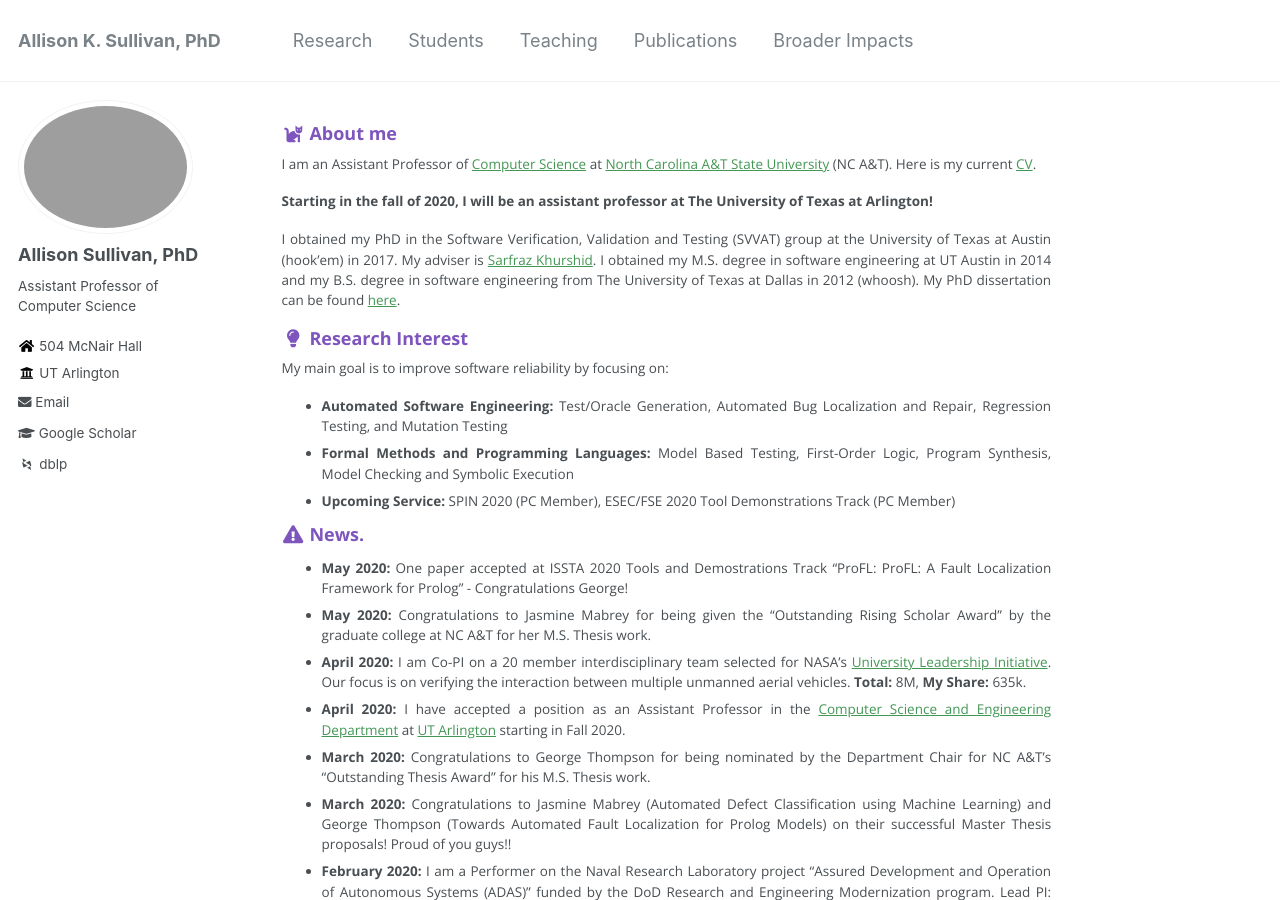
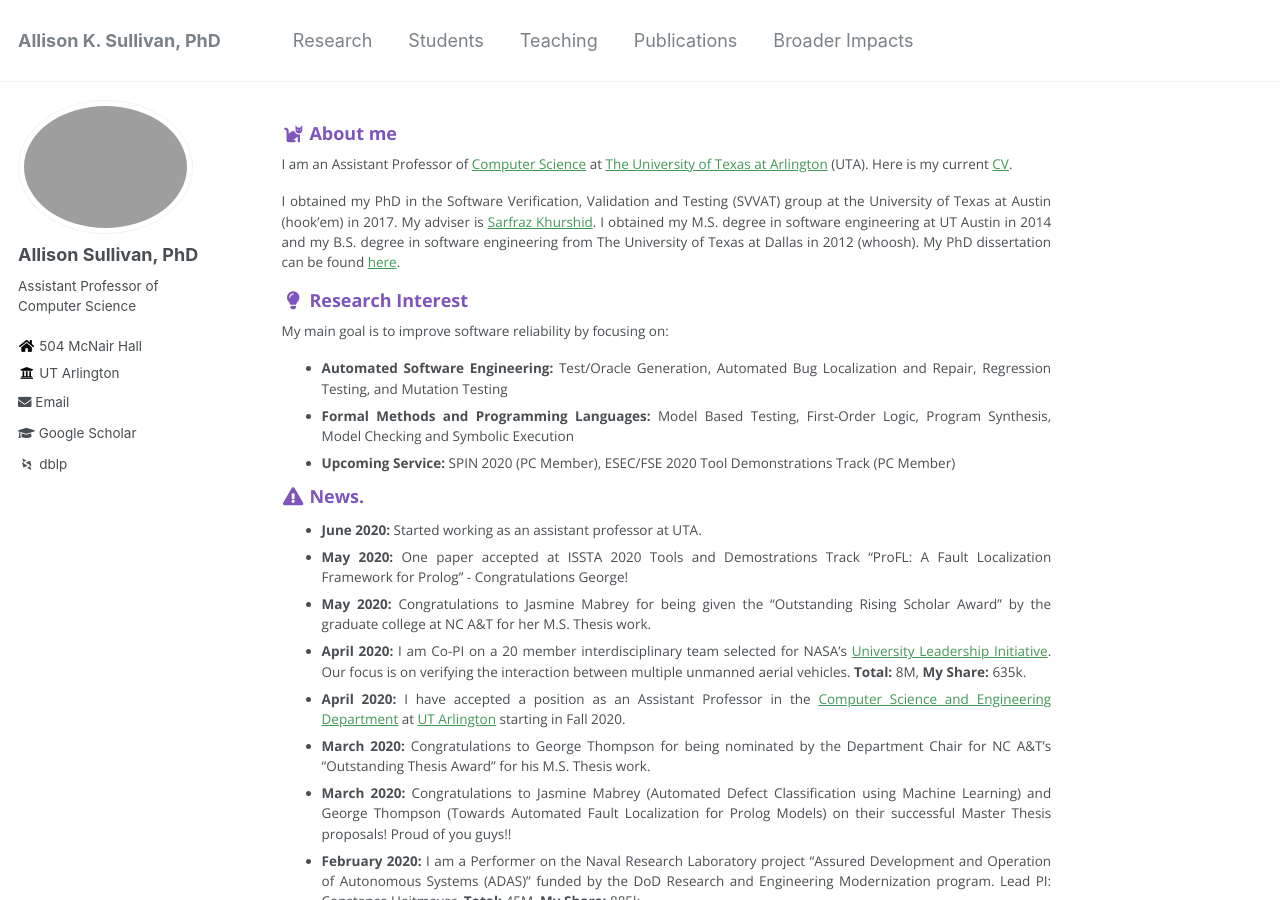
Before and after one commit to Allisonius/allisonius.github.io, a Jekyll site: the page built from _pages/about.md, in a window 1280 px wide and 900 px high. Built offline with Jekyll 4.4.1, drawn with Linux system fonts in a browser that asks for light colours; some web fonts are replaced.

Commit message:
Update about.md

```diff
--- a/_pages/about.md
+++ b/_pages/about.md
@@ -9,9 +9,7 @@ redirect_from:
 ---
 
 ### <i class="fa fa-fw fa-cat" aria-hidden="true"></i> About me
-I am an Assistant Professor of [Computer Science](https://www.ncat.edu/coe/departments/cs/index.php) at [North Carolina A&T State University](https://www.ncat.edu/) (NC A&T). Here is my current [CV](/files/ASullivan_CV.pdf).
-
-**Starting in the fall of 2020, I will be an assistant professor at The University of Texas at Arlington!**
+I am an Assistant Professor of [Computer Science](https://www.uta.edu/academics/schools-colleges/engineering/academics/departments/cse) at [The University of Texas at Arlington](https://www.uta.edu/) (UTA). Here is my current [CV](/files/ASullivan_CV.pdf).
 
 I obtained my PhD in the Software Verification, Validation and Testing (SVVAT) group at the University of Texas at Austin (hook'em) in 2017. My adviser is [Sarfraz Khurshid](https://users.ece.utexas.edu/~khurshid/). I obtained my M.S. degree in software engineering at UT Austin in 2014 and my B.S. degree in software engineering from The University of Texas at Dallas in 2012 (whoosh). My PhD dissertation can be found [here](files/dissertation.pdf).
 
@@ -24,7 +22,8 @@ Checking and Symbolic Execution
  * **Upcoming Service:** SPIN 2020 (PC Member), ESEC/FSE 2020 Tool Demonstrations Track (PC Member)
 
 ### <i class="fa fa-fw fa-exclamation-triangle" aria-hidden="true"></i> News.
-* **May 2020:** One paper accepted at ISSTA 2020 Tools and Demostrations Track "ProFL: ProFL: A Fault Localization Framework for Prolog" - Congratulations George!
+* **June 2020:** Started working as an assistant professor at UTA.
+* **May 2020:** One paper accepted at ISSTA 2020 Tools and Demostrations Track "ProFL: A Fault Localization Framework for Prolog" - Congratulations George!
 * **May 2020:** Congratulations to Jasmine Mabrey for being given the "Outstanding Rising Scholar Award" by the graduate college at NC A&T for her M.S. Thesis work.
 * **April 2020:** I am Co-PI on a 20 member interdisciplinary team selected for NASA's [University Leadership Initiative](https://www.nasa.gov/press-release/nasa-looks-to-university-teams-to-advance-aviation-technology). Our focus is on verifying the interaction between multiple unmanned aerial vehicles. **Total:** 8M, **My Share:** 635k.
 * **April 2020:** I have accepted a position as an Assistant Professor in the [Computer Science and Engineering Department](https://cse.uta.edu/) at [UT Arlington](https://www.uta.edu/) starting in Fall 2020.
```
